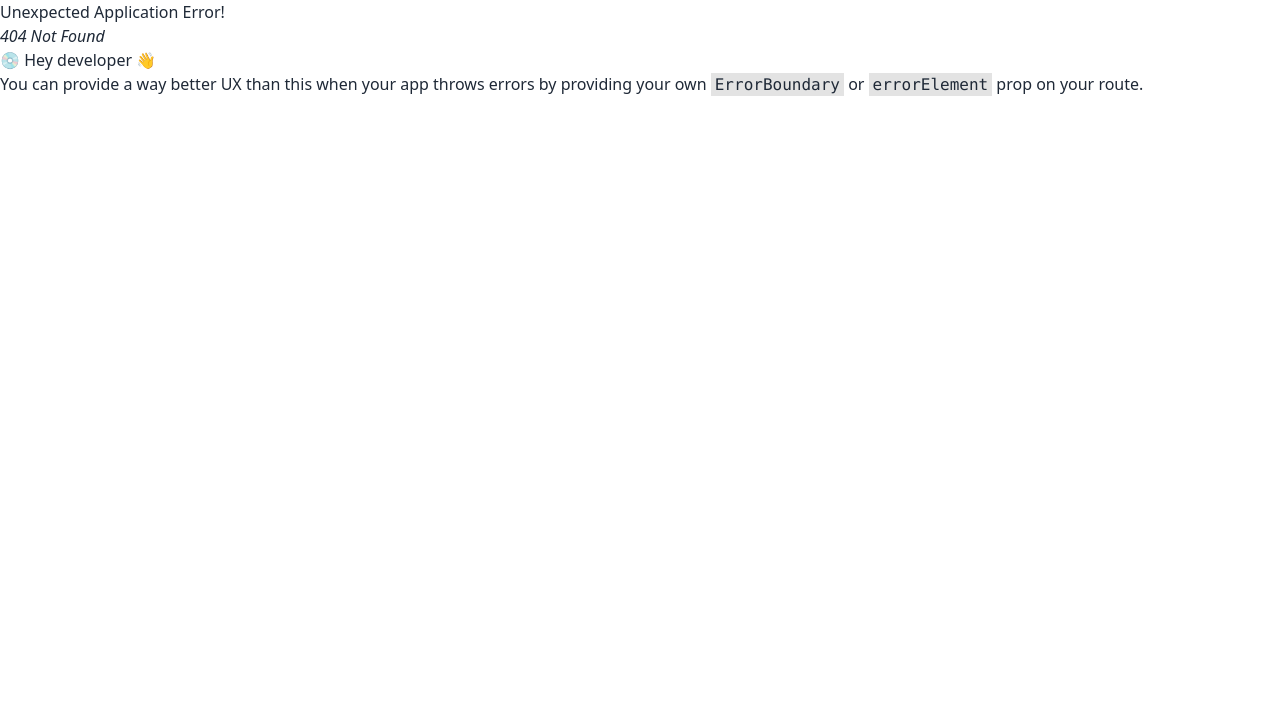
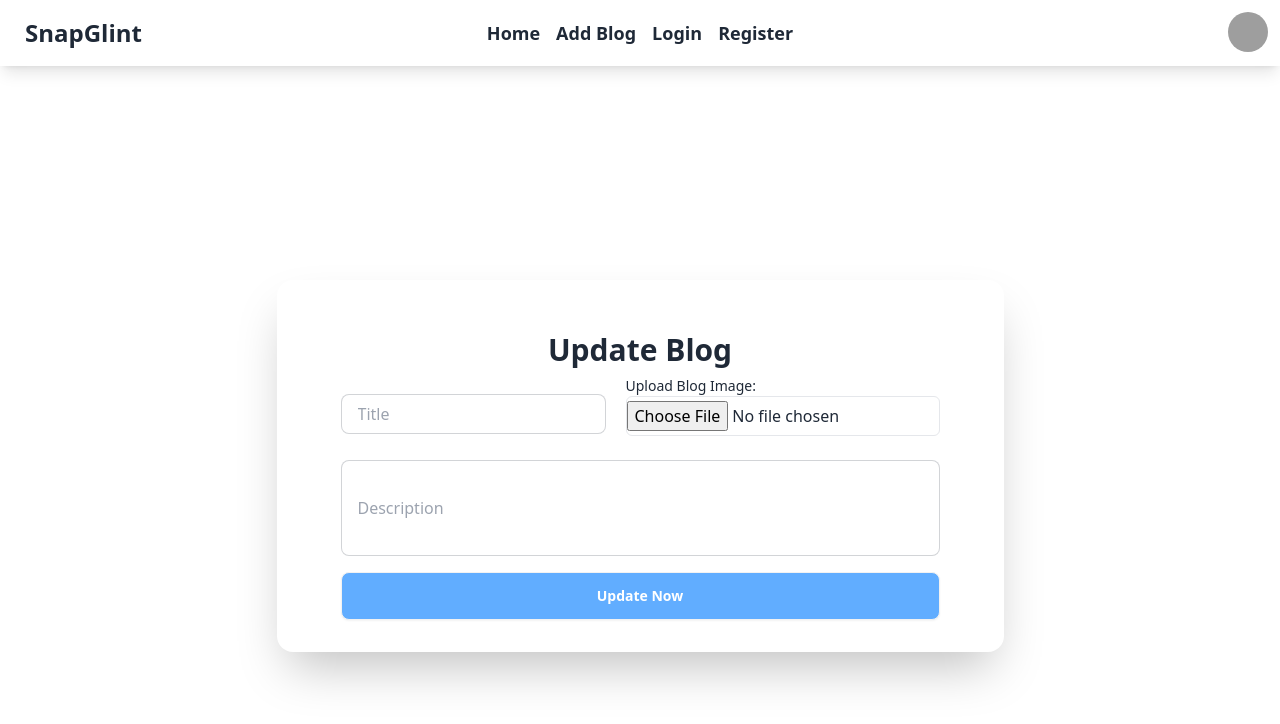
Before and after one commit to programarreza/SnapGlint-client, a React (Vite) app: page /blog_update/1 in a window 1280 px wide. Before the commit this address had no page. Shown: the top 724 px of the page. Built offline with nearby package versions, Linux system fonts and the light colour scheme; no server answers; grey boxes are pictures that could not be loaded.

Commit message:
added to blog_update page

```diff
--- a/src/Pages/BlogDetails/BlogDetails.jsx
+++ b/src/Pages/BlogDetails/BlogDetails.jsx
@@ -1,11 +1,11 @@
 import { useEffect, useState } from "react";
-import { useParams } from "react-router-dom";
+import { Link, useParams } from "react-router-dom";
 import useAxiosLocal from "../../hooks/useAxiosLocal";
 
 const BlogDetails = () => {
   const { id } = useParams();
   const axiosLocal = useAxiosLocal();
-  const [blog, setBlog] = useState({});
+  const [blog, setBlog] = useState([]);
 
   useEffect(() => {
     axiosLocal
@@ -27,7 +27,7 @@ const BlogDetails = () => {
           <h2 className="card-title">{blog[0]?.title}</h2>
           <p>{blog[0]?.description}</p>
           <div className="card-actions justify-end">
-
+            <Link to={`/blog_update/${blog[0]?.id}`} className="btn ">Update</Link>
           </div>
         </div>
       </div>
--- /dev/null
+++ b/src/Pages/Blog_update/Blog_update.jsx
@@ -0,0 +1,129 @@
+import toast from "react-hot-toast";
+import { imageUpload } from "../../Utils/Utils";
+import { useForm } from "react-hook-form";
+import { useNavigate, useParams } from "react-router-dom";
+import useAxiosLocal from "../../hooks/useAxiosLocal";
+import { useEffect, useState } from "react";
+
+const Blog_update = () => {
+  const { id } = useParams();
+  const axiosLocal = useAxiosLocal();
+  const navigate = useNavigate();
+  const [blog, setBlog] = useState([]);
+
+  useEffect(() => {
+    axiosLocal
+      .get(`/blogs_details/${id}`)
+      .then((res) => setBlog(res?.data))
+      .catch((err) => {
+        console.log(err);
+      });
+  }, [axiosLocal, id]);
+
+  const {
+    register,
+    handleSubmit,
+    formState: { errors },
+  } = useForm();
+
+  const onSubmit = async (data) => {
+    try {
+      const image = data.image[0];
+      const imageData = await imageUpload(image);
+
+      // create user entry in the database
+      const blogInfo = {
+        title: data.title,
+        description: data.description,
+        image: imageData?.data?.display_url,
+      };
+
+      const response = await axiosLocal.put(`/blog_update/${id}`, blogInfo);
+      if (response.data) {
+        toast.success("Blog Update successfully");
+        navigate("/");
+      }
+      console.log(response.data);
+    } catch (error) {
+      console.log("Error", error);
+    }
+  };
+
+  return (
+    <div>
+      <div className="w-full min-h-screen flex bg-cover bg-center">
+        <div className="hero">
+          <div className="hero-content flex flex-col md:flex-row  rounded-xl justify-between">
+            <div className="card w-1/1  flex-shrink-0 shadow-2xl">
+              <form
+                onSubmit={handleSubmit(onSubmit)}
+                className="card-body px-16"
+              >
+                <h2 className="text-center text-3xl font-bold mt-5">
+                  Update Blog
+                </h2>
+                <div className="flex items-center">
+                  <div className="form-control">
+                    <label className="label"></label>
+                    <input
+                      type="text"
+                      defaultValue={blog[0]?.title}
+                      {...register("title", { required: true })}
+                      placeholder="Title"
+                      className="input input-bordered h-10 mr-5"
+                    />
+                    {errors.name && (
+                      <span className="text-[#006ce1]">Title is required</span>
+                    )}
+                  </div>
+
+                  <div>
+                    <label htmlFor="image" className="block mb-0 text-sm">
+                      Upload Blog Image:
+                    </label>
+                    <input
+                      {...register("image", { required: true })}
+                      required
+                      type="file"
+                      defaultValue={blog[0]?.image}
+                      id="image"
+                      accept="image/*"
+                      className="border py-1 rounded-md"
+                    />
+                  </div>
+                </div>
+
+                <div className="form-control">
+                  <label className="label"></label>
+                  <input
+                    defaultValue={blog[0]?.description}
+                    type="text"
+                    {...register("description", { required: true })}
+                    placeholder="Description"
+                    className="input input-bordered h-24"
+                  />
+                  {errors.email && (
+                    <span className="text-[#006ce1]">
+                      Description is required
+                    </span>
+                  )}
+                </div>
+
+                <div className="form-control mt-2">
+                  <button
+                    type="submit"
+                    className="btn bg-[#61adff] hover:bg-[#006ce1] text-white  "
+                  >
+                    Update Now
+                  </button>
+                </div>
+              </form>
+            </div>
+          </div>
+        </div>
+      </div>
+    </div>
+  );
+};
+
+export default Blog_update;
```
Also changed, not shown: src/Router/Router.jsx (+10 -5 lines).
